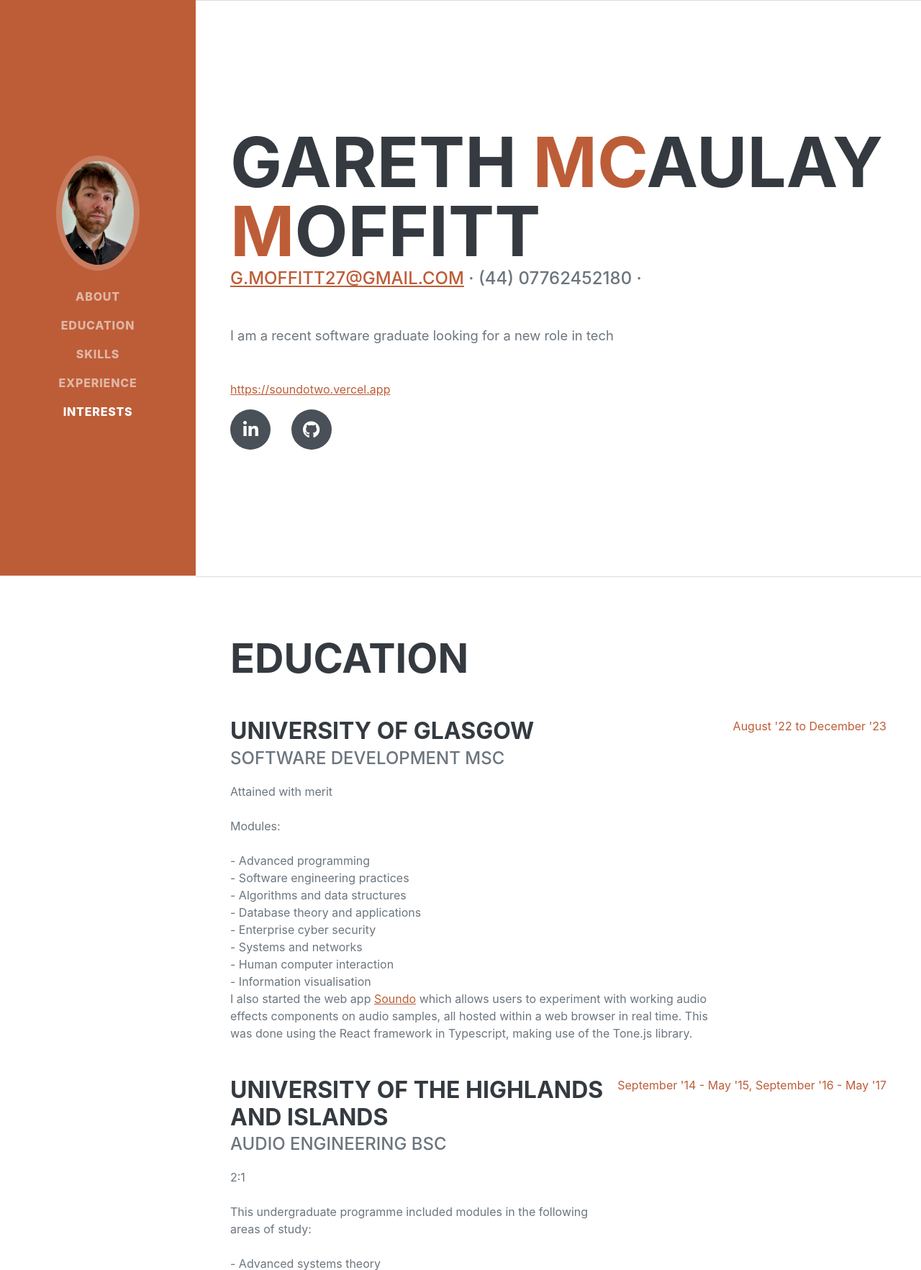
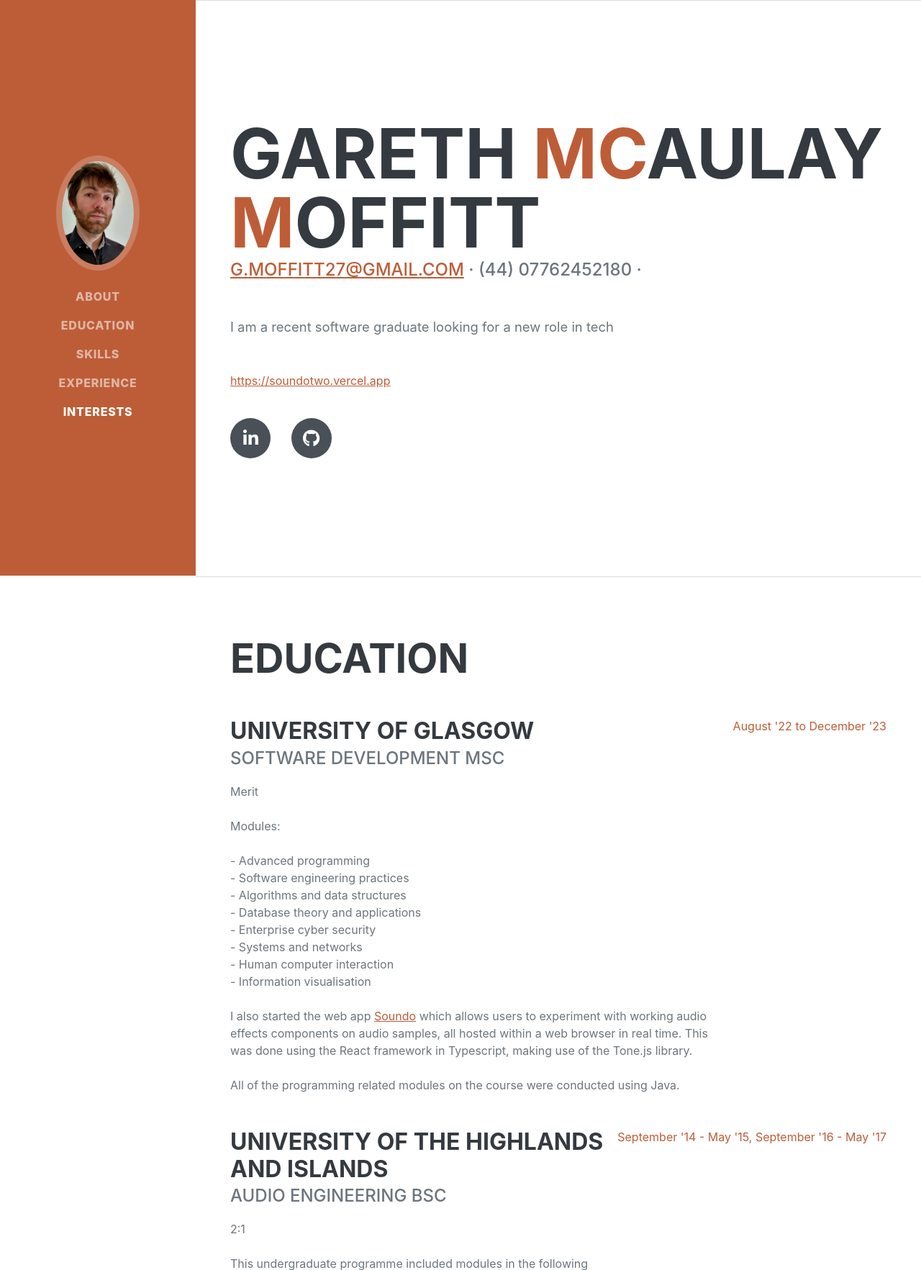
Before and after one commit to garethmcm/portfolio-app, a Django app: page / in a window 1280 px wide. Shown: the top 1765 px of the page at 72% size. Run offline with Django 4.2, Linux system fonts and the light colour scheme; some libraries are stand-ins or nearby versions; some web fonts are replaced.

Commit message:
slight tweaks

```diff
--- a/dj_ango_project/dj_ango_app/templates/about.html
+++ b/dj_ango_project/dj_ango_app/templates/about.html
@@ -14,6 +14,7 @@
 {#            <p><a class="social-icon" href="https://www.linkedin.com/in/gareth-mcaulay-moffitt-878432278/" target="_blank">https://www.linkedin.com/in/gareth-mcaulay-moffitt-878432278/</a></p>#}
 {#            <p><a class="social-icon" href="https://github.com/garethmcm" target="_blank">https://github.com/garethmcm</a></p>#}
             <p><a class="social-icon" href="https://soundotwo.vercel.app" target="_blank">https://soundotwo.vercel.app</a></p>
+            <br>
             <div class="social-icons">
                 <div class="social-icons">
                     <a class="social-icon" href="https://www.linkedin.com/in/gareth-mcaulay-moffitt-878432278/" target="_blank"><i class="fab fa-linkedin-in"></i></a>
--- a/dj_ango_project/dj_ango_app/templates/education.html
+++ b/dj_ango_project/dj_ango_app/templates/education.html
@@ -5,7 +5,7 @@
             <div class="flex-grow-1">
                 <h3 class="mb-0">University of Glasgow</h3>
                 <div class="subheading mb-3">Software Development MSc</div>
-                <div>Attained with merit <br> <br> Modules: <br> <br> - Advanced programming <br> - Software engineering practices <br> - Algorithms and data structures <br> - Database theory and applications <br> - Enterprise cyber security <br> - Systems and networks <br> - Human computer interaction <br> - Information visualisation <br> I also started the web app <a href="https://soundotwo.vercel.app" target="_blank">Soundo</a> which allows users to experiment with working audio effects components on audio samples, all hosted within a web browser in real time. This was done using the React framework in Typescript, making use of the Tone.js library.
+                <div>Merit <br> <br> Modules: <br> <br> - Advanced programming <br> - Software engineering practices <br> - Algorithms and data structures <br> - Database theory and applications <br> - Enterprise cyber security <br> - Systems and networks <br> - Human computer interaction <br> - Information visualisation <br><br> I also started the web app <a href="https://soundotwo.vercel.app" target="_blank">Soundo</a> which allows users to experiment with working audio effects components on audio samples, all hosted within a web browser in real time. This was done using the React framework in Typescript, making use of the Tone.js library. <br> <br> All of the programming related modules on the course were conducted using Java.
                 </div>
             </div>
             <div class="flex-shrink-0"><span class="text-primary">August '22 to December '23</span></div>
@@ -22,7 +22,7 @@
             <div class="flex-grow-1">
                 <h3 class="mb-0">Stow College</h3>
                 <div class="subheading mb-3">Sound Production HND</div>
-                <div>Grade 'A' attained for both years of study</div>
+                <div>Grade 'A'</div>
             </div>
             <div class="flex-shrink-0"><span class="text-primary">August '12 - June '14</span></div>
         </div>
--- a/dj_ango_project/dj_ango_app/templates/skills.html
+++ b/dj_ango_project/dj_ango_app/templates/skills.html
@@ -2,7 +2,7 @@
         <div class="experience-section-content">
             <h2 class="mb-5">Skills</h2>
             <div class="subheading mb-3">Programming Languages & Tools</div>
-            <div>Experience with various code languages including: <br> - C++ <br> - Java <br> - TypeScript / JavaScript <br> - Python <br> <br> Experience with various frameworks including: <br> - JUCE <br> - Bela <br> - React <br> - Django <br> <br> Experience with various IDEs including: <br> - CLion <br> - IntelliJ <br> - PyCharm <br> - Visual Studio Code <br> - Rust <br> - SQL<br> - Sigma16 (an imitation of assembly level code) <br> - Swing <br> - Xcode <br> - Eclipse <br> - PostgreSQL
+            <div>Experience with various code languages including: <br> - C++ <br> - Python <br> - TypeScript / JavaScript  <br> - Java <br> <br> Experience with various frameworks including: <br> - JUCE <br> - Bela <br> - React <br> - Django <br> <br> Experience with various IDEs including: <br> - CLion <br> - IntelliJ <br> - PyCharm <br> - Visual Studio Code <br> - Rust <br> - SQL<br> - Sigma16 (an imitation of assembly level code) <br> - Swing <br> - Xcode <br> - Eclipse <br> - PostgreSQL
                 </div>
 {#                    <ul class="list-inline dev-icons">#}
 {#                        <li class="list-inline-item"><i class="fab fa-html5"></i></li>#}
```
